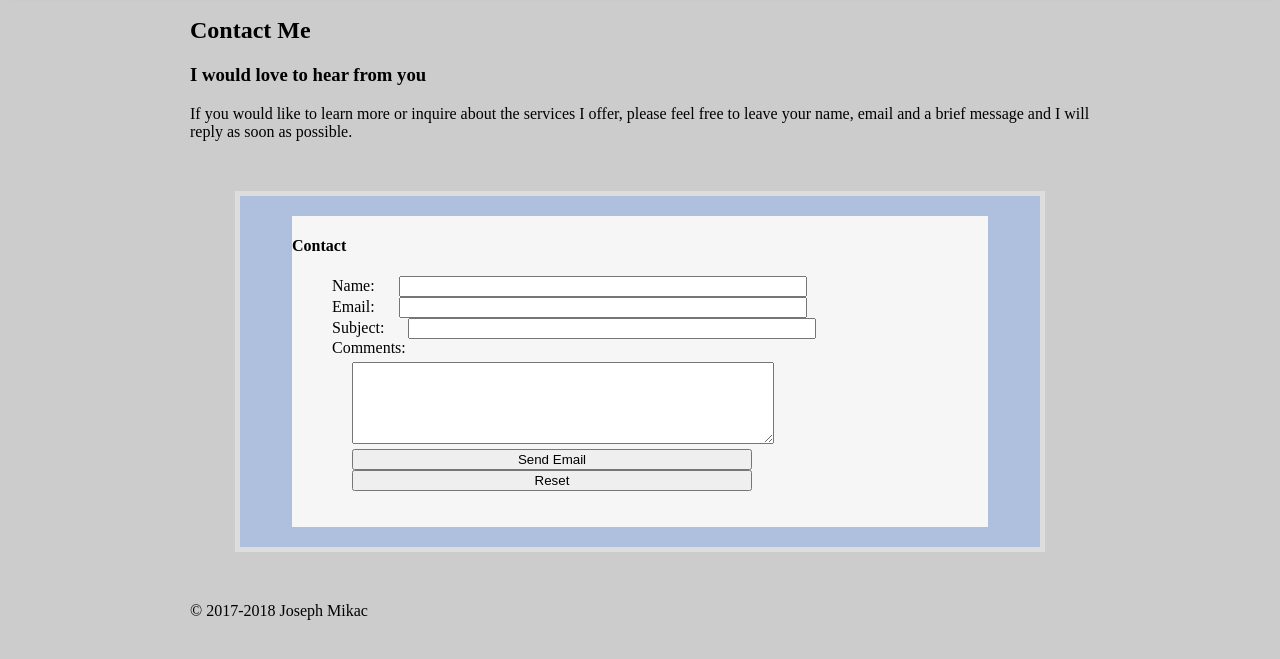
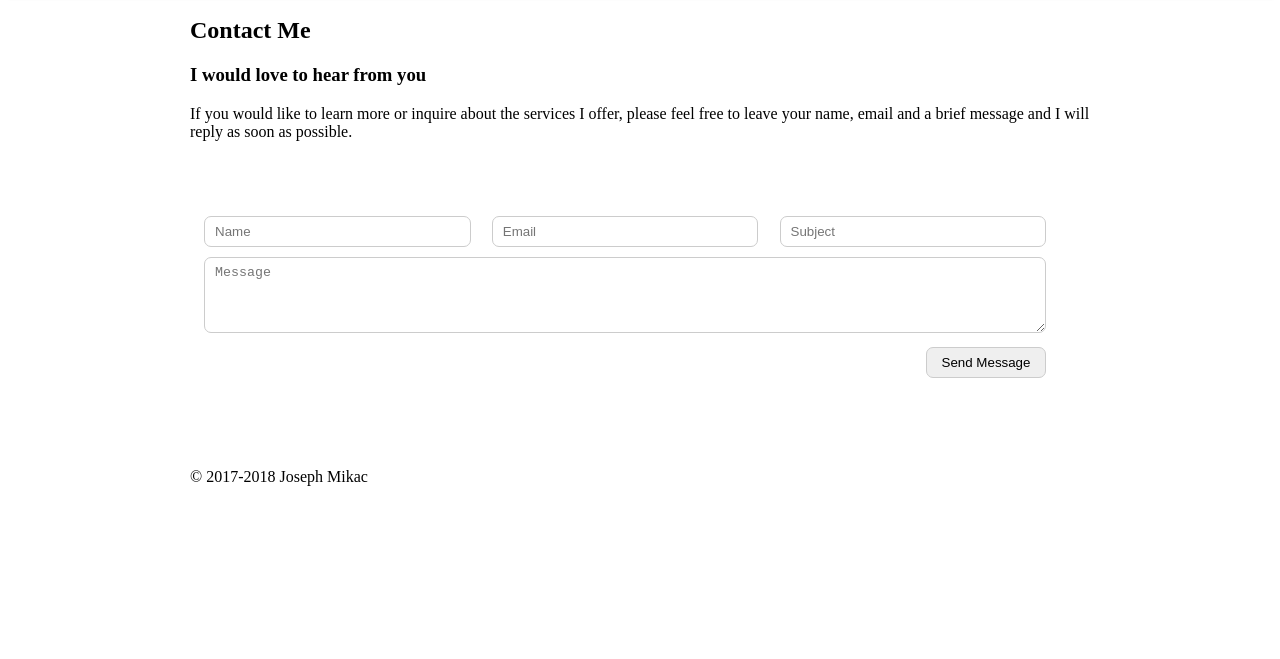
Before and after one commit to JRoc86/Joe-s-Portfolio, a plain HTML site: page src/contact.html in a window 1280 px wide. Shown: the part 91-750 px from the top of the page. Drawn offline with Linux system fonts and the light colour scheme.

Commit message:
feat(): Changed up the form

```diff
--- a/src/contact.html
+++ b/src/contact.html
@@ -34,30 +34,31 @@
 					</p>
 				</div>
 
-				<div id="form-wrap">
-					<form id="contact-form" action="script.php" method="post">
+				<div id="form-wrap" class="form-wrapper">
+					<form id="contact-form" class="contact-form" method="post">
 						<fieldset>
-						<h4>Contact</h4>
-							<ul>
-								<li>
-									<label class="labelone" for="name">Name: </label>
-									<input type="text" name="name" id="name" value="" />
-								</li>
-								<li>
-									<label for="email">Email: </label>
-									<input type="text" name="email" id="email" value="" />
-								</li>
-								<li>
-									<label for="subject">Subject: </label>
-									<input type="text" name="subject" id="subject" value="" />
-								</li>
-								<li>
-									<label for="comments">Comments: </label>
-									<textarea name="message" id="message" rows="4" cols="50" ></textarea>
-								</li>
-								<li><input class="btn" type="submit" value="Send Email" /></li>
-								<li><input class="btm" type="reset" value="Reset" /></li>
-							</ul>
+							<div class="row">
+								<div class="column1-3">
+									<input type="text" name="name" placeholder="Name" id="name" value="" />
+								</div>
+
+								<div class="column1-3">
+									<input type="text" name="email" placeholder="Email" id="email" value="" />
+								</div>
+
+								<div class="column1-3">
+									<input type="text" name="subject" placeholder="Subject" id="subject" value="" />
+								</div>
+							</div>
+
+							<div class="row">
+								<textarea name="message" placeholder="Message" id="message" rows="4" cols="50" ></textarea>
+							</div>
+
+							<div class="row">
+								<input class="btn" type="submit" value="Send Message" />
+							</div>
+
 						</fieldset>
 					</form>
 				</div>
--- a/src/css/contact.css
+++ b/src/css/contact.css
@@ -1,55 +1,64 @@
 /* Contact Page specific styles */
 
-body {
-	background-color: #ccc;
-}
-#form-wrap {
-	width: 800px;
-	border: 5px solid #dddddd;
-	background-color: #afc0de;
+.form-wrapper {
 	margin: 50px auto;
 	padding: 20px 0;
 }
 
-form {
-	width: 700px;
+.row {
+	display: block;
+	overflow: visible;
+	margin-bottom: 10px;
+}
+
+.row::after {
+	content: "";
+	display: table;
+	clear: both;
+}
+
+.column1-3 {
+	width: 33%;
+	float: left;
+}
+
+.contact-form {
 	margin: 0 auto;
 }
 
-input {
-	width: 400px;
-	margin: 0 0 0 20px;
-
-
+.contact-form fieldset {
+	border: none;
 }
 
-textarea{
-	display: block;
-	width: 400px;
-	margin: 5px 0 5px 20px;
-	padding: 10px;
-}
-fieldset {
-	border: none;
-	background-color: #f6f6f6;
-	padding: 0 0 20px 0;
-	}
-
-form li {
-	list-style: none;
-
+.contact-form input,
+.contact-form textarea {
+	border: 1px solid #ccc;
+	border-radius: 7px;
+	margin: 0;
+	outline-offset: 1px;
 }
 
-.checkbox input{
-	width:20px;
+.contact-form input {
+	padding: 7px 10px;
+	width: auto;
 	position: relative;
 	vertical-align: middle;
+	width: 85%;
+}
 
+.contact-form textarea {
+	padding: 7px 10px;
+	width: 94%;
 }
-.checkbox label {
-	width: 200px;
-	position: relative;
-	left: -20px;
-	display: inline-block;
-	vertical-align: middle;
+
+.contact-form .btn {
+	border-radius: 7px;
+	float: right;
+	margin-right: 30px;
+	width: 120px;
 }
+
+.contact-form .btn:hover {
+	background-color: #a0a0a0;
+	cursor: pointer;
+}
```
